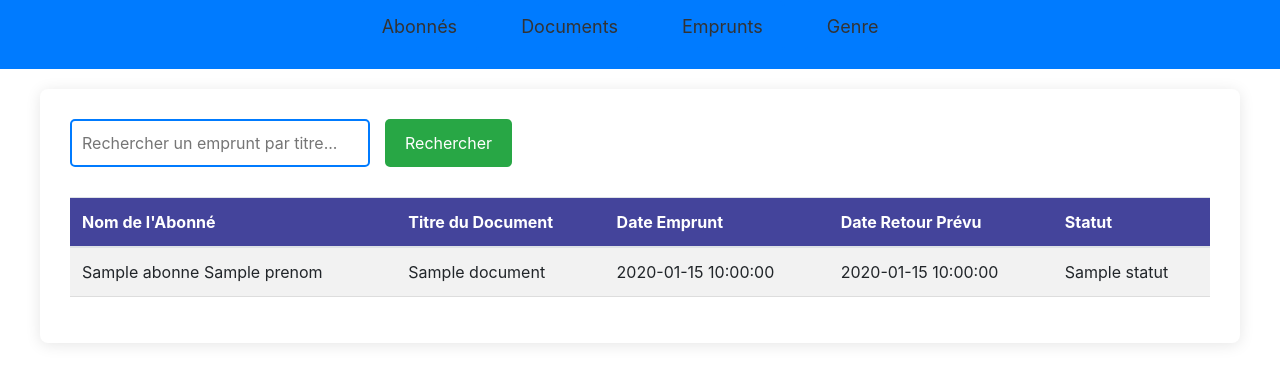
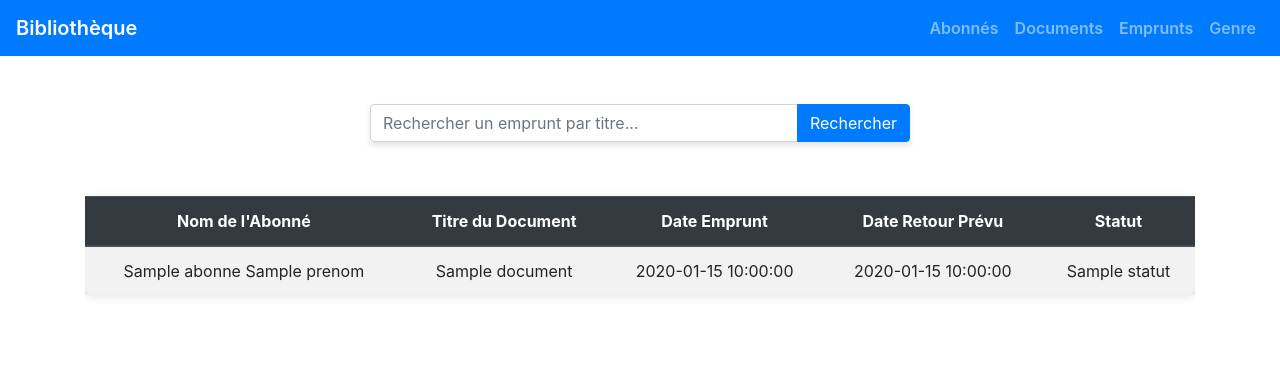
Before and after one commit to isned/projet_mongo, a Flask app: template templates/index.html in a window 1280 px wide. Shown: the top 384 px of the page. Run offline with Flask 3, Linux system fonts and the light colour scheme; the template is opened without the code that fills it: most values are stand-ins (such as "Sample title", 1, 10 or a date in 2020); some libraries are stand-ins or nearby versions.

Commit message:
some updates

```diff
--- a/static/css/style.css
+++ b/static/css/style.css
@@ -1,127 +1,69 @@
-/* Styles généraux */
+/* Style personnalisé pour la page */
 body {
-    font-family: 'Segoe UI', Tahoma, Geneva, Verdana, sans-serif;
-    margin: 0;
-    padding: 0;
-    background-color: #f9f9f9;
-    color: #333;
+    font-family: 'Roboto', sans-serif;
+    background-color: #f8f9fa;
 }
 
-/* Navbar */
 nav {
-    background-color: #007bff; /* Gris clair */
-    padding: 1px;
+    background-color: #343a40;  /* Noir/gris très foncé */
+    padding: 10px 20px;
 }
 
-nav ul {
-    list-style: none;
-    display: flex;
-    justify-content: center;
-    padding: 0;
+nav a {
+    color: #ffffff;  /* Liens en blanc */
+    font-size: 16px;
+    font-weight: 600;
 }
 
-nav ul li {
-    margin-right: 20px; /* Espacement entre les liens */
+nav a:hover {
+    color: #f8f9fa;
+    text-decoration: underline;
 }
 
-nav ul li a {
-    color: #333;
-    text-decoration: none;
-    padding: 10px 20px; /* Espacement à l'intérieur des cadres */
-    font-size: 18px;
-    border: 2px solid #007bff; /* Bordure bleue autour du texte */
-    border-radius: 5px;
-    transition: background-color 0.3s, color 0.3s;
-    display: inline-block; /* S'assurer que chaque lien est dans un bloc */
+
+.search-bar {
+    margin-top: 20px;
 }
 
-nav ul li a:hover {
-    background-color: #007bff; /* Fond bleu au survol */
-    color: white; /* Couleur du texte en blanc au survol */
+.input-group {
+    box-shadow: 0px 4px 6px rgba(0, 0, 0, 0.1);
 }
 
-/* Contenu principal */
-main {
-    padding: 30px;
-    background-color: white;
-    margin: 20px auto;
+.table {
+    margin-top: 30px;
+    background-color: #fff;
     border-radius: 8px;
-    box-shadow: 0 2px 15px rgba(0, 0, 0, 0.1);
-    max-width: 1200px;
+    box-shadow: 0 2px 10px rgba(0, 0, 0, 0.1);
 }
 
-/* Barre de recherche */
-.search-bar {
-    display: flex;
-    justify-content: flex-start;
-    margin-bottom: 30px;
-}
-
-.search-bar input[type="text"] {
-    width: 300px;
-    padding: 10px;
-    border: 2px solid #007bff;
-    border-radius: 5px;
-    font-size: 16px;
-}
-
-.search-bar button {
-    margin-left: 15px;
-    padding: 10px 20px;
-    background-color: #28a745; /* Vert */
-    color: white;
-    border: none;
-    border-radius: 5px;
-    cursor: pointer;
-    font-size: 16px;
-    transition: background-color 0.3s;
-}
-
-.search-bar button:hover {
-    background-color: #218838; /* Vert foncé */
-}
-
-/* Table */
-table {
-    width: 100%;
-    border-collapse: collapse;
-    margin-bottom: 30px;
-}
-
-thead {
-    background-color: #007b; /* Bleu */
+.table th {
+    background-color: #343a40;
     color: white;
 }
 
-th, td {
-    padding: 15px;
-    text-align: left;
-    border-bottom: 1px solid #ddd;
+.table-striped tbody tr:nth-of-type(odd) {
+    background-color: #f1f1f1;
 }
 
-td {
-    font-size: 16px;
+.table-hover tbody tr:hover {
+    background-color: #f8f9fa;
 }
 
-
-
-
-/* Bouton "Ajouter un emprunt" */
-.add-button {
-    padding: 8px 16px; /* Taille réduite */
-    background-color: #007bff; /* Bleu */
-    color: white;
-    border: none;
-    border-radius: 5px;
-    cursor: pointer;
-    font-size: 16px;
-    display: block;
-    margin-top: 20px;
-    transition: background-color 0.3s;
-    width: 200px; /* Taille ajustée */
-    margin: 20px auto;
+.table td, .table th {
+    vertical-align: middle;
+    text-align: center;
 }
 
-.add-button:hover {
-    background-color: #0056b3; /* Bleu foncé */
+.table-responsive {
+    margin-bottom: 40px;
 }
+
+.btn-primary {
+    background-color: #2bcaf1;  /* Orange */
+    border-color: #fd7e14;      /* Bordure orange */
+}
+
+.btn-primary:hover {
+    background-color: #6bb3ee;  /* Orange foncé au survol */
+    border-color: #d56a00;      /* Bordure plus foncée */
+}
--- a/templates/index.html
+++ b/templates/index.html
@@ -6,30 +6,43 @@
     <title>Page Principale - Liste des Emprunts</title>
     <link rel="stylesheet" href="/static/css/style.css"> <!-- Lien vers un fichier CSS -->
     <link rel="stylesheet" href="https://maxcdn.bootstrapcdn.com/bootstrap/4.5.2/css/bootstrap.min.css">
+    <link href="https://fonts.googleapis.com/css2?family=Roboto:wght@400;500&display=swap" rel="stylesheet"> <!-- Google Font -->
 </head>
 <body>
     <!-- Navbar -->
-    <nav>
-        <ul>
-            <li><a href="/abonnes">Abonnés</a></li>
-            <li><a href="/documents">Documents</a></li>
-            <li><a href="/emprunts">Emprunts</a></li>
-            <li><a href="/genres">Genre</a></li>
+    <nav class="navbar navbar-expand-lg navbar-dark bg-primary">
+        <a class="navbar-brand" href="#">Bibliothèque</a>
+        <button class="navbar-toggler" type="button" data-toggle="collapse" data-target="#navbarNav" aria-controls="navbarNav" aria-expanded="false" aria-label="Toggle navigation">
+            <span class="navbar-toggler-icon"></span>
+        </button>
+        <div class="collapse navbar-collapse" id="navbarNav">
+            <ul class="navbar-nav ml-auto">
+                <li class="nav-item"><a class="nav-link" href="/abonnes">Abonnés</a></li>
+                <li class="nav-item"><a class="nav-link" href="/documents">Documents</a></li>
+                <li class="nav-item"><a class="nav-link" href="/emprunts">Emprunts</a></li>
+                <li class="nav-item"><a class="nav-link" href="/genres">Genre</a></li>
             </ul>
+        </div>
     </nav>
 
     <!-- Contenu principal -->
-    <main>
+    <main class="container mt-5">
         <!-- Barre de recherche -->
-        <div class="search-bar">
-            <!-- Recherche par titre -->
-            <input type="text" placeholder="Rechercher un emprunt par titre..." id="searchInputTitre">
-            <button onclick="searchByTitle()">Rechercher</button>
+        <div class="row mb-4">
+            <div class="col-md-6 offset-md-3">
+                <div class="input-group">
+                    <input type="text" class="form-control" placeholder="Rechercher un emprunt par titre..." id="searchInputTitre" onkeyup="searchByTitle()">
+                    <div class="input-group-append">
+                        <button class="btn btn-primary" onclick="searchByTitle()">Rechercher</button>
+                    </div>
+                </div>
+            </div>
         </div>
 
         <!-- Liste des emprunts -->
-        <table class="table table-striped">
-            <thead>
+        <div class="table-responsive">
+            <table class="table table-striped table-hover">
+                <thead class="thead-dark">
                     <tr>
                         <th>Nom de l'Abonné</th>
                         <th>Titre du Document</th>
@@ -50,21 +63,18 @@
                     {% endfor %}
                 </tbody>
             </table>
+        </div>
     </main>
 
     <script>
         function searchByTitle() {
-            // Récupérer la valeur du champ de recherche
             var searchValue = document.getElementById("searchInputTitre").value.toLowerCase();
-
-            // Récupérer toutes les lignes du tableau
             var rows = document.querySelectorAll("table tbody tr");
 
             rows.forEach(function(row) {
                 var titleCell = row.cells[1]; // La cellule du titre est la deuxième
                 var title = titleCell.textContent.toLowerCase();
 
-                // Afficher ou masquer les lignes en fonction de la recherche
                 if (title.includes(searchValue)) {
                     row.style.display = "";
                 } else {
@@ -73,5 +83,9 @@
             });
         }
     </script>
+    <!-- Scripts JS de Bootstrap -->
+    <script src="https://code.jquery.com/jquery-3.5.1.slim.min.js"></script>
+    <script src="https://cdn.jsdelivr.net/npm/@popperjs/core@2.0.5/dist/umd/popper.min.js"></script>
+    <script src="https://maxcdn.bootstrapcdn.com/bootstrap/4.5.2/js/bootstrap.min.js"></script>
 </body>
 </html>
```
Lines whose indentation alone changed are shown as unchanged.
